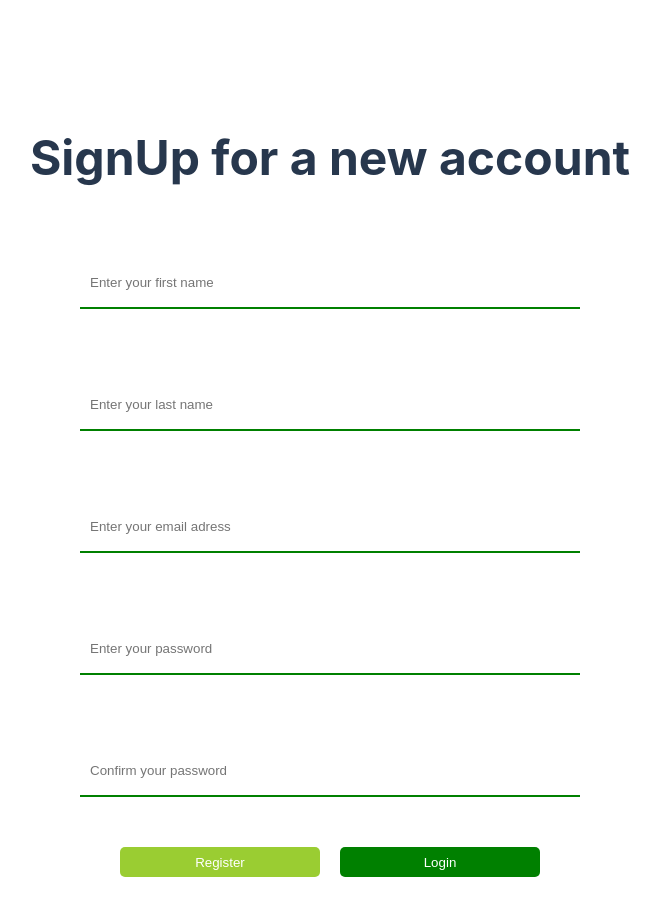
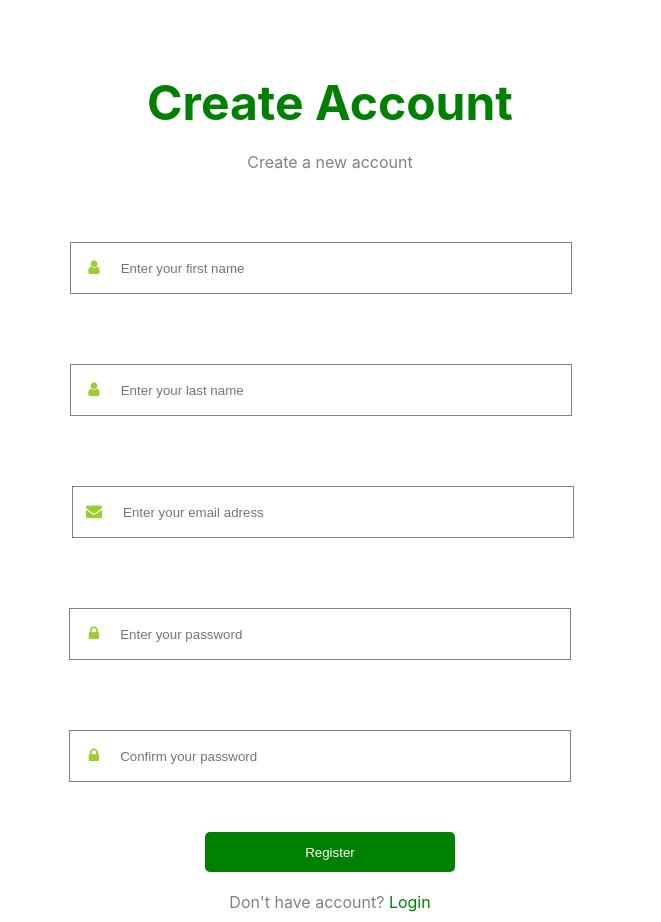
Before and after one commit to Promisemagoga/Todo-List-App, a React (Create React App) app: page /Register in a window 1280 px wide. Shown: the whole page, without its empty margins (310-971 px from the left). Before the commit the page ends 877 px from the top, so only its background shows below. Built offline with nearby package versions, Linux system fonts and the light colour scheme.

Commit message:
21/06/2023

```diff
--- a/src/App.css
+++ b/src/App.css
@@ -8,41 +8,79 @@
   flex-direction: column;
   row-gap: 20px;
   align-items: center;
-  margin-top: 10%;
+  margin-top: 5%;
 }
 
 .form input {
   width: 500px;
   height: 50px;
-  text-indent: 10px;
+  text-indent: 50px;
   outline: 0;
-  border-width: 0 0 2px;
-  border-color: green;
+  border: 1px solid grey;
+  background-color: transparent;
   margin-top: 50px;
 }
 
-.form input:focus {
-  border-color: yellowgreen;
+.inputIcon i {
+  margin-right: -30px;
+  color: yellowgreen;
 }
 
 .form button {
   margin-top: 30px;
-  width: 200px;
-  height: 30px;
+  width: 250px;
+  height: 40px;
   border: none;
   border-radius: 5px;
+  background-color: green;
+  color: #ffffff;
+  align-items: center;
+}
+
+h1 {
+  color: green;
+  font-size: 3rem;
+}
+
+.link {
+  color: green;
+  text-decoration: none;
+}
+
+p {
+  color: grey;
 }
 
 .login--button {
   background-color: green;
-  border: 1px solid green;
   color: #ffffff;
+  align-items: center;
 }
 
-.form--buttons {
+.homeDisplay{
   display: flex;
-  flex-direction: row;
+  flex-direction: column;
   column-gap: 20px;
+}
+
+.fa-search {
+  border: 1px solid #000000;
+  border-right: none;
+  height: 28px;
+  width: 20px;
+  font-size: 20px;
+  text-indent: 10px;
+  padding-top: 5px;
+}
+
+.searchBar input {
+  width: 200px;
+  height: 35px;
+  text-indent: 50px;
+  background-color: transparent;
+  border: 1px solid #000000;
+  border-left: none;
+  outline: none;
 }
 
 .register--button {
@@ -60,20 +98,21 @@
   justify-content: center;
 }
 
-.logoutButton{
+.logoutButton {
   float: right;
   margin-bottom: 20px;
   width: 200px;
-}
-
-h1 {
-  color: #27374D;
-  font-size: 3rem;
+  height: 30px;
+  background-color: green;
+  border: none;
+  border-radius: 10px;
+  color: #ffffff;
 }
 
 .todo-form {
   display: flex;
   flex-direction: column;
+  text-align: center;
   row-gap: 30px;
 }
 
@@ -83,6 +122,14 @@ h1 {
   text-indent: 5px;
   border: 1px solid grey;
   border-radius: 5px;
+  outline: none;
+}
+
+textarea{
+  width: 500px;
+  height: 50px;
+  text-indent: 10px;
+  outline: none;
 }
 
 .todo-form select {
@@ -94,8 +141,8 @@ h1 {
 }
 
 .todo-form button {
-  width: 300px;
-  height: 30px;
+  width: 250px;
+  height: 40px;
   border-radius: 5px;
   background-color: green;
   color: white;
@@ -113,7 +160,7 @@ h1 {
   margin: 20px 0px 20px 10px;
 }
 
-.fa-search{
+.fa-search {
   border: 1px solid #000000;
   border-right: none;
   height: 28px;
@@ -123,7 +170,7 @@ text-indent: 10px;
   padding-top: 5px;
 }
 
-.searchBar input{
+.searchBar input {
   width: 200px;
   height: 35px;
   text-indent: 50px;
@@ -133,7 +180,7 @@ padding-top: 5px;
   outline: none;
 }
 
-.searchBar input:after{
+.searchBar input:after {
   border-left: none;
 }
 
@@ -159,7 +206,7 @@ padding-top: 5px;
   top: 20px;
   width: 100px;
   height: 20px;
-  background-color: #8EAC50;
+  background-color: #8eac50;
   border: none;
   border-radius: 5px;
 }
@@ -182,8 +229,6 @@ th {
   padding: 8px;
 }
 
-
-
 .actions .fa {
   margin-left: 50px;
 }
@@ -192,10 +237,20 @@ th {
   font-size: 2vw;
 }
 
-.fa-trash-o{
+.fa-trash-o {
   color: red;
 }
 
-.fa-pencil-square-o{
+.fa-pencil-square-o {
   color: green;
 }
+
+
+@media screen and (max-width:767px) {
+  table {
+    display: flex;
+    flex-wrap: nowrap;
+    overflow-x: auto;
+
+  }
+}
--- a/src/App.js
+++ b/src/App.js
@@ -36,7 +36,7 @@ function App() {
   <Routes>
     <Route path="/" element={!isAuthenticated ?<Login setIsAuthenticated={setIsAuthenticated}/>: <Navigate to="/Home"/>}></Route>
     <Route path="/Register"element={<Register />}></Route>
-    <Route path="/Home" element={isAuthenticated ? <div><LogoutButton  setIsAuthenticated={setIsAuthenticated}/> <TodoForm AddTodoItems={AddTodoItems} /><DisplayTodo todoList={todoList} /></div> : <Navigate to={"/"}/>}></Route>
+    <Route path="/Home" element={isAuthenticated ? <div className="homeDisplay"><LogoutButton  setIsAuthenticated={setIsAuthenticated}/> <TodoForm AddTodoItems={AddTodoItems} /><DisplayTodo todoList={todoList} /></div> : <Navigate to={"/"}/>}></Route>
   </Routes>
 </Router>
   );
--- a/src/Components/Login.js
+++ b/src/Components/Login.js
@@ -1,14 +1,12 @@
 import React, { useState } from "react";
-import { useNavigate } from "react-router-dom";
+import { Link, useNavigate } from "react-router-dom";
 function Login({ setIsAuthenticated }) {
   const navigate = useNavigate();
 
   const [email, setEmail] = useState("");
   const [password, setPassword] = useState("");
 
-  function routeRegister() {
-    navigate("/Register");
-  }
+
 
   function loginUser() {
     const users = JSON.parse(localStorage.getItem("registeredUserList"));
@@ -23,25 +21,28 @@ function Login({ setIsAuthenticated }) {
   }
   return (
     <div className="form">
-      <h1>Login to your account</h1>
+      <h1>Welcome Back</h1>
+      <p>SignIn to continue</p>
+     <div className="inputIcon">
+     <i className="fa fa-envelope " aria-hidden="true" ></i>
       <input
         type="email"
         placeholder="Enter your email adress"
         onChange={(event) => setEmail(event.target.value)}
       />
+      </div>
+      <div className="inputIcon">
+      <i class="fa fa-lock" aria-hidden="true"></i>
       <input
         type="password"
         placeholder="Enter your password"
         onChange={(event) => setPassword(event.target.value)}
       />
-      <div className="form--buttons">
+      </div>
         <button className="login--button" onClick={loginUser}>
           Login
         </button>
-        <button className="register--button" onClick={routeRegister}>
-          Register
-        </button>
-      </div>
+     <p>Don't have account? <Link to={"/Register"} className="link">Create a new account</Link></p>
     </div>
   );
 }
--- a/src/Components/Register.js
+++ b/src/Components/Register.js
@@ -1,7 +1,7 @@
 import React from "react";
 import { useState } from "react";
 import { useEffect } from "react";
-import { useNavigate } from "react-router-dom";
+import { Link, useNavigate } from "react-router-dom";
 
 
 export default function Register() {
@@ -50,36 +50,50 @@ export default function Register() {
 
   return (
     <div className="form">
-      <h1>SignUp for a new account</h1>
+      <h1>Create Account</h1>
+      <p>Create a new account</p>
+      <div  className="inputIcon">
+      <i class="fa fa-user" aria-hidden="true"></i>
       <input
         type="text"
         placeholder="Enter your first name"
         onChange={(event) => setUserFirstName(event.target.value)}
       />
+      </div>
+      <div className="inputIcon">
+      <i class="fa fa-user" aria-hidden="true"></i>
       <input
         type="text"
         placeholder="Enter your last name"
         onChange={(event) => setUserLastName(event.target.value)}
       />
+      </div>
+      <div  className="inputIcon">
+      <i className="fa fa-envelope " aria-hidden="true" ></i>
       <input
         type="email"
         placeholder="Enter your email adress"
         onChange={(event) => setUserEmail(event.target.value)}
       />
+      </div>
+      <div  className="inputIcon">
+      <i class="fa fa-lock" aria-hidden="true"></i>
       <input
         type="password"
         placeholder="Enter your password"
         onChange={(event) => setUserPassword(event.target.value)}
       />
+      </div>
+      <div  className="inputIcon">
+      <i class="fa fa-lock" aria-hidden="true"></i>
       <input
         type="password"
         placeholder="Confirm your password"
         onChange={(event) => setConfirmPassword(event.target.value)}
       />
-      <div className="form--buttons">
+      </div>
         <button className="register--button" onClick={registerUsers}>Register</button>
-        <button className="login--button" onClick={routeLogin}>Login</button>
-      </div>
+        <p>Don't have account? <Link to={"/"} className="link">Login</Link></p>
     </div>
   );
 }
--- a/src/Components/TodoForm.js
+++ b/src/Components/TodoForm.js
@@ -23,7 +23,7 @@ const[todoPriority, setTodoPriority] = useState("")
           placeholder="Enter Todo"
           onChange={(event) => setTodoItem(event.target.value)}
         />
-         <input
+         <textarea
           type="text"
           placeholder="Enter description"
           onChange={(event) => setTodoDescription(event.target.value)}
--- a/src/index.css
+++ b/src/index.css
@@ -6,7 +6,7 @@ body {
   -webkit-font-smoothing: antialiased;
   -moz-osx-font-smoothing: grayscale;
   text-align: center;
-  margin-top: 100px;
+padding: 10px;
 }
 
 code {
```
Also changed, not shown: src/Components/Logout.js (added, +7 -0 lines). Lines whose indentation alone changed are shown as unchanged.
